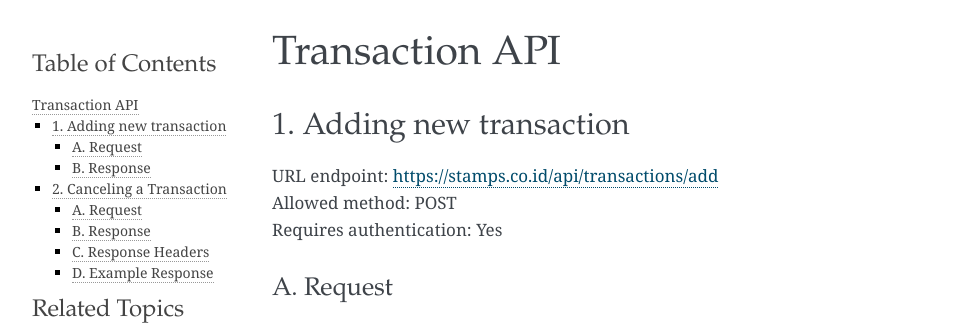
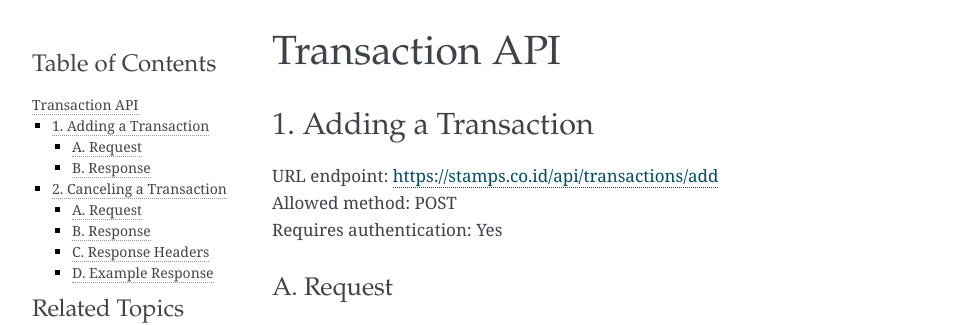
Before and after one commit to ui/stamps-api-docs, a Sphinx documentation site: the page built from source/transaction_api.rst, in a window 1280 px wide and 900 px high. Shown: the top 325 px of the window, without its empty margins (148-1112 px from the left). Built offline with Sphinx 7.4.7, drawn with Linux system fonts in a browser that asks for light colours.

Commit message:
"Adding new transaction" -> "Adding a Transaction".

```diff
--- a/source/transaction_api.rst
+++ b/source/transaction_api.rst
@@ -2,8 +2,8 @@
 Transaction API
 ************************************
 
-1. Adding new transaction
-=============================
+1. Adding a Transaction
+=======================
 | URL endpoint: https://stamps.co.id/api/transactions/add
 | Allowed method: POST
 | Requires authentication: Yes
```
